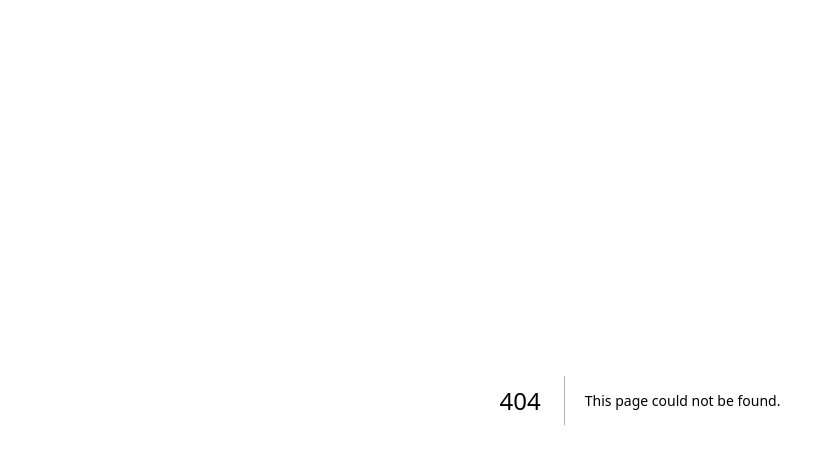
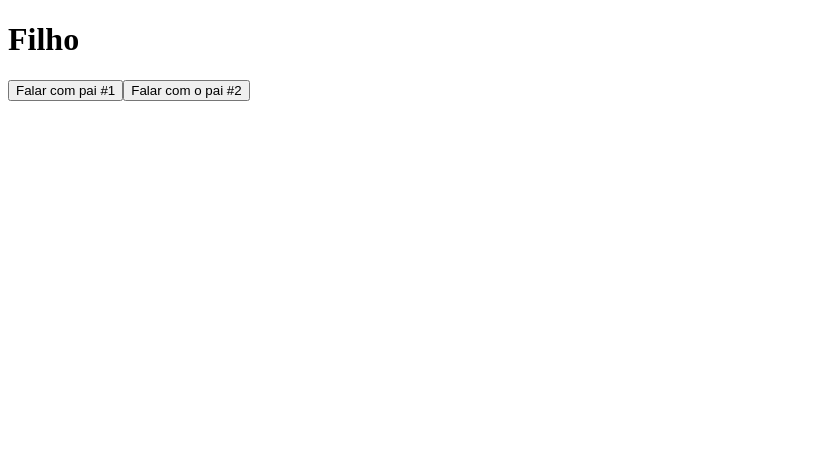
Before and after one commit to nina0-0nina/Curso_nextjs, a Next.js app in the folder curso-nextjs/exercicios/: page /comunicacao/indireta1 in a window 1280 px wide. Before the commit this address had no page. Shown: the top 464 px of the page, without its empty margins (0-835 px from the left). Built offline with nearby package versions, Linux system fonts and the light colour scheme.

Commit message:
comunicação indireta

```diff
--- /dev/null
+++ b/curso-nextjs/exercicios/components/Indireta1/Filho.jsx
@@ -0,0 +1,12 @@
+export default function Filho(props) {
+
+    console.log(props.funcao)
+
+    return(
+        <div>
+            <h1>Filho</h1>
+            <button onClick={props.funcao}>Falar com pai #1</button>
+            <button onClick={() => props.funcao("passei no enem")}>Falar com o pai #2</button>
+        </div>
+    )
+}
--- /dev/null
+++ b/curso-nextjs/exercicios/components/Indireta1/Pai.jsx
@@ -0,0 +1,14 @@
+import Filho from "./Filho";
+
+export default function Pai(props){
+
+    function falarComigo(param1, param2, param3){
+        console.log(param1, param2, param3)
+    }
+
+    return(
+        <div>
+           <Filho funcao={falarComigo}/>
+        </div>
+    )
+}
--- a/curso-nextjs/exercicios/src/pages/basicos/botao.jsx
+++ b/curso-nextjs/exercicios/src/pages/basicos/botao.jsx
@@ -13,6 +13,7 @@
 
     return(
         <div>
+
             <button onClick={acao1}>Click #1</button>
 
             <button onClick={acao2}>Click #2</button>
--- /dev/null
+++ b/curso-nextjs/exercicios/src/pages/comunicacao/indireta1.jsx
@@ -0,0 +1,9 @@
+import Pai from "../../../components/Indireta1/Pai";
+
+export default function Indireta1(){
+    return(
+        <div>
+            <Pai/>
+        </div>
+    )
+}
```
